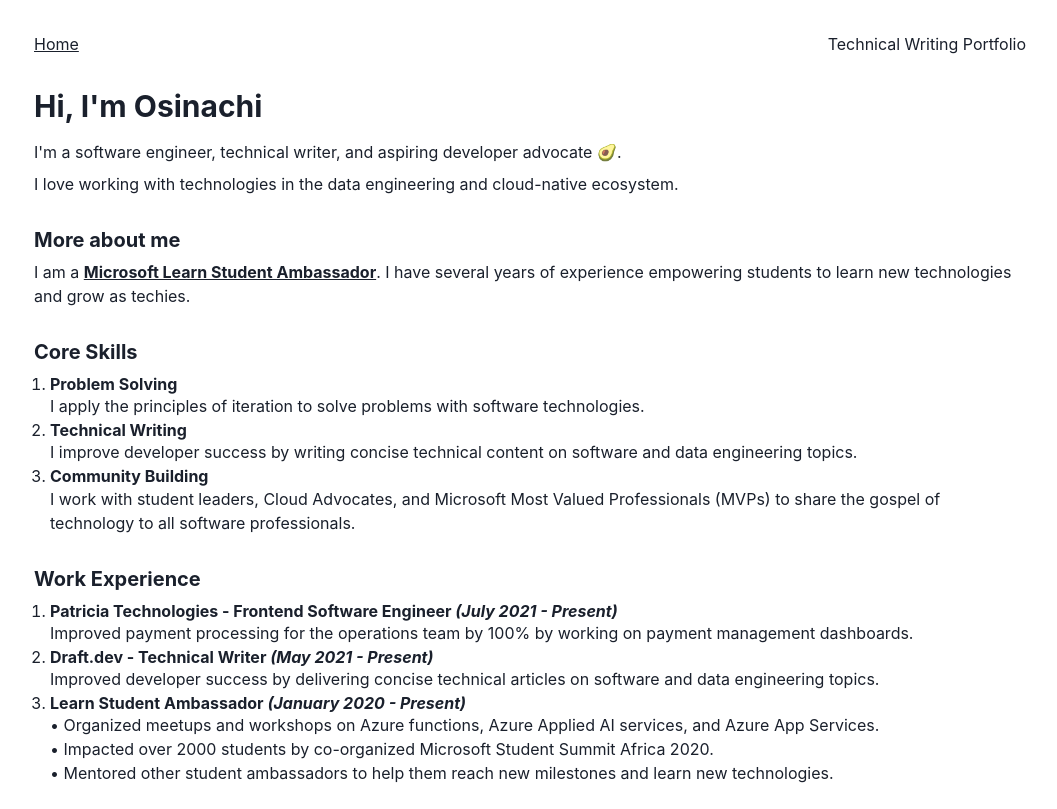
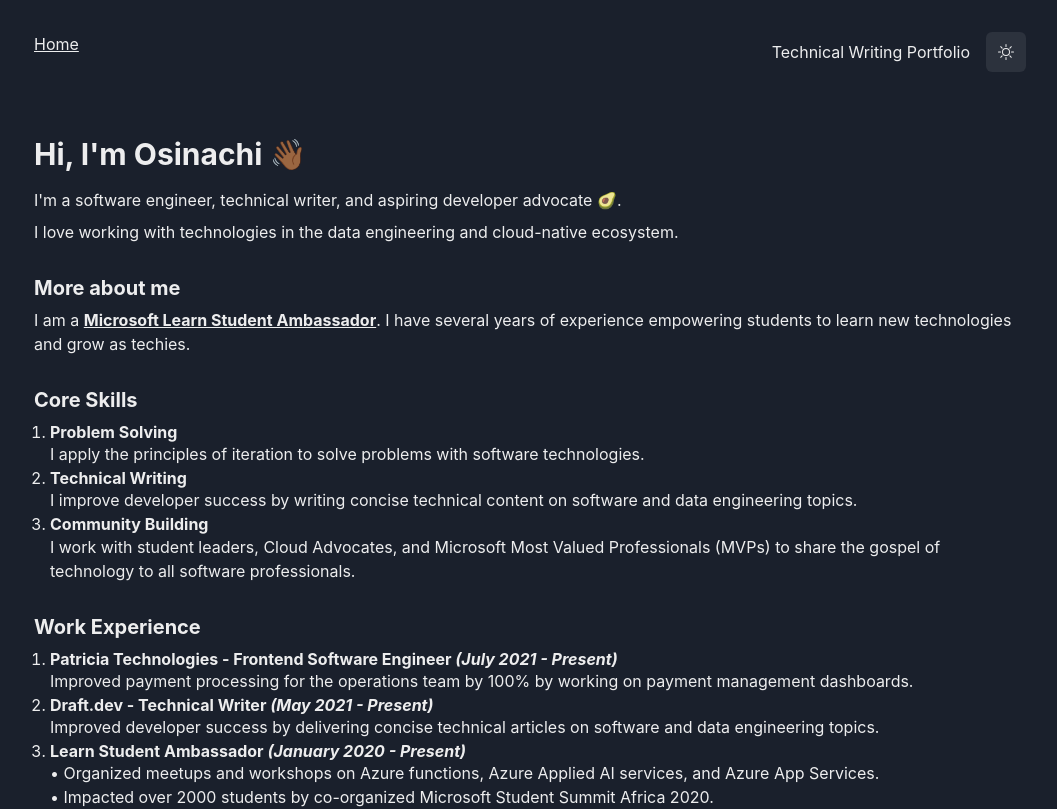
Before and after one commit to vicradon/portfolio-website, a Next.js app: page / in a window 1280 px wide. Shown: the top 809 px of the page, without its empty margins (110-1167 px from the left). Built offline with nearby package versions, Linux system fonts and the light colour scheme.

Commit message:
chore: add dark mode to website

```diff
--- a/pages/_app.js
+++ b/pages/_app.js
@@ -2,11 +2,15 @@
 
 import { ChakraProvider, extendTheme } from "@chakra-ui/react";
 
-const colors = {
-  brand: "#1a365d",
+const config = {
+  initialColorMode: "dark",
+  useSystemColorMode: false,
+  colors: {
+    brand: "#1a365d",
+  },
 };
 
-const theme = extendTheme({ colors });
+export const theme = extendTheme({ config });
 
 function MyApp({ Component, pageProps }) {
   return (
--- /dev/null
+++ b/pages/_document.js
@@ -0,0 +1,21 @@
+// pages/_document.js
+
+import { ColorModeScript } from "@chakra-ui/react";
+import NextDocument, { Html, Head, Main, NextScript } from "next/document";
+import { theme } from "./_app";
+
+export default class Document extends NextDocument {
+  render() {
+    return (
+      <Html lang="en">
+        <Head />
+        <body>
+          {/* 👇 Here's the script */}
+          <ColorModeScript initialColorMode={theme.config.initialColorMode} />
+          <Main />
+          <NextScript />
+        </body>
+      </Html>
+    );
+  }
+}
--- a/pages/index.tsx
+++ b/pages/index.tsx
@@ -13,7 +13,7 @@
     <HomeLayout>
       <Box mb={"2rem"}>
         <Heading as={"h1"} mb={"1rem"} size={"lg"}>
-          Hi, I'm Osinachi
+          Hi, I'm Osinachi 👋🏾
         </Heading>
 
         <Text mb={".5rem"}>
--- a/src/layout/HomeLayout/index.tsx
+++ b/src/layout/HomeLayout/index.tsx
@@ -7,11 +7,14 @@
   OrderedList,
   Link,
   Flex,
+  useColorMode,
+  IconButton,
 } from "@chakra-ui/react";
 import Head from "next/head";
 import NextLink from "next/link";
 import { useRouter } from "next/router";
 import { ReactNode } from "react";
+import { BsMoon, BsSun } from "react-icons/bs";
 
 import siteMetadata from "../../../data/siteMetadata";
 
@@ -21,6 +24,7 @@
 
 export default function HomeLayout(props: Props) {
   const { pathname } = useRouter();
+  const { colorMode, toggleColorMode } = useColorMode();
 
   const { children } = props;
 
@@ -48,6 +52,7 @@
           <Link textDecor={pathname === "/" ? "underline" : ""}>Home</Link>
         </NextLink>
 
+        <Flex alignItems={"center"} mb={"2rem"} columnGap={"1rem"}>
           <NextLink href={"/technical-writing-portfolio"} passHref>
             <Link
               textDecor={
@@ -57,6 +62,15 @@
               Technical Writing Portfolio
             </Link>
           </NextLink>
+
+          <IconButton
+            icon={colorMode === "light" ? <BsMoon /> : <BsSun />}
+            aria-label="night mode switch"
+            onClick={toggleColorMode}
+          >
+            Toggle {colorMode === "light" ? "Dark" : "Light"}
+          </IconButton>
+        </Flex>
       </Flex>
 
       {children}
```
Also changed, not shown: tsconfig.json (+7 -1 lines). Lines whose indentation alone changed are shown as unchanged.
